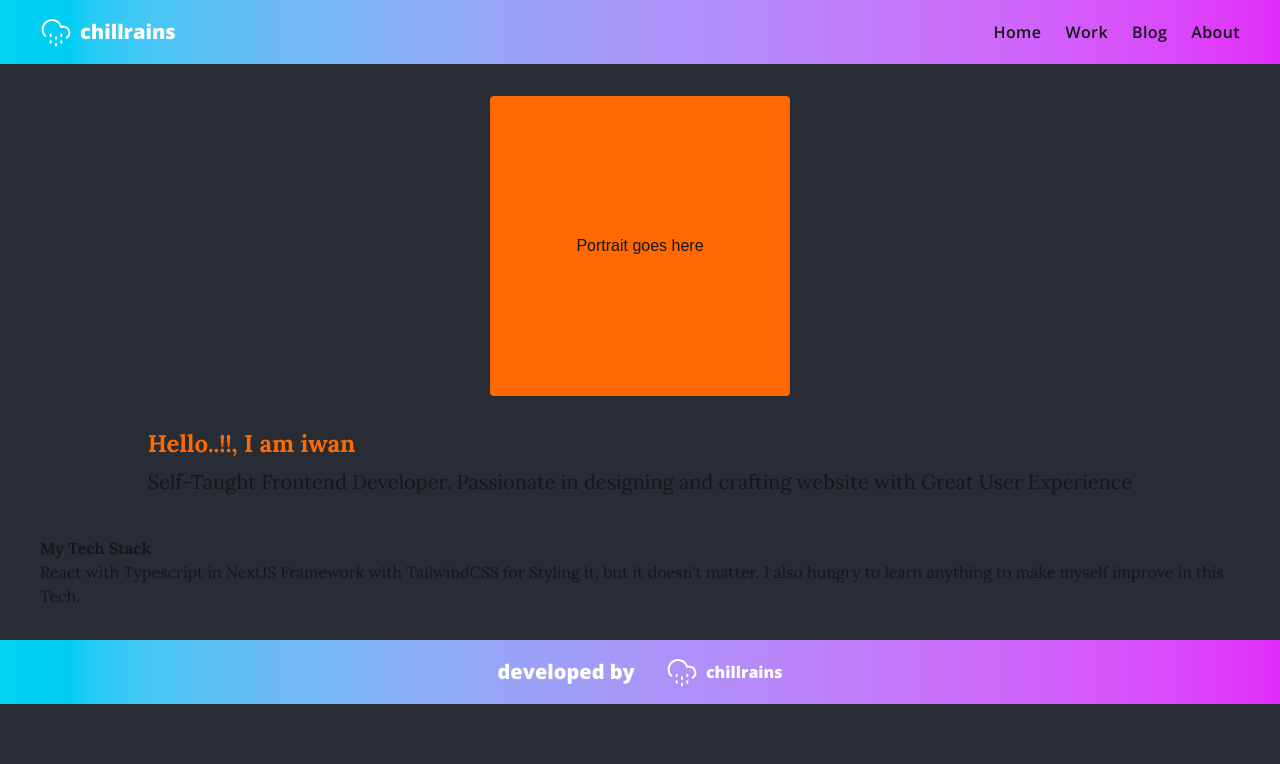
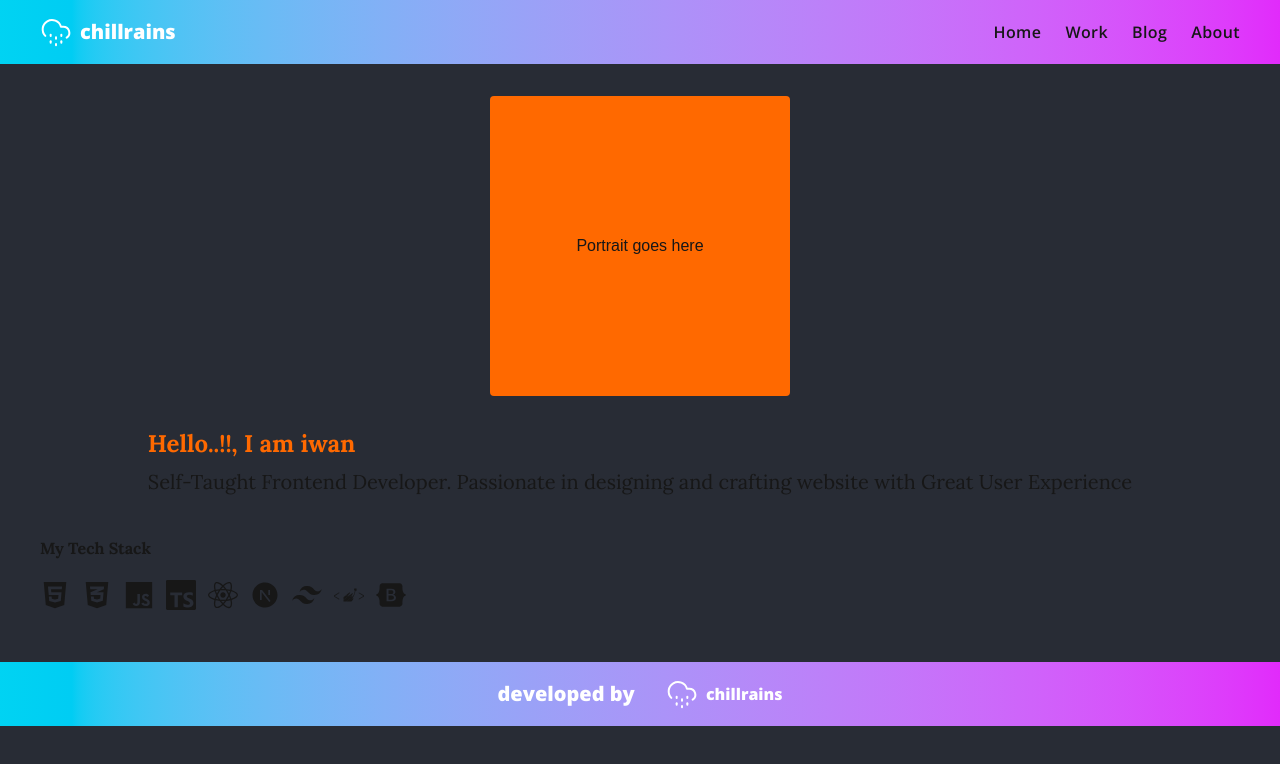
Before and after one commit to lastiwan89/chill_folio, a Next.js app: page / in a window 1280 px wide. Shown: the top 764 px of the page. Built offline with nearby package versions, Linux system fonts and the light colour scheme.

Commit message:
adding tech icon to hero

```diff
--- a/app/page.tsx
+++ b/app/page.tsx
@@ -1,3 +1,8 @@
+import { FaBootstrap, FaCss3Alt, FaHtml5, FaReact } from "react-icons/fa6";
+import { IoLogoJavascript } from "react-icons/io5";
+import { RiNextjsFill, RiTailwindCssFill } from "react-icons/ri";
+import { SiStyledcomponents, SiTypescript } from "react-icons/si";
+
 const Home = () => {
   return (
     <main className="flex flex-col gap-10 px-10 py-8">
@@ -17,11 +22,17 @@ const Home = () => {
       </div>
       <div>
         <h1 className="font-serif font-bold">My Tech Stack</h1>
-        <p className="font-serif">
-          React with Typescript in NextJS Framework with TailwindCSS for Styling
-          it, but it doesn&apos;t matter. I also hungry to learn anything to
-          make myself improve in this Tech.
-        </p>
+        <div className="flex gap-3 py-5">
+          <FaHtml5 size={30} />
+          <FaCss3Alt size={30} />
+          <IoLogoJavascript size={30} />
+          <SiTypescript size={30} />
+          <FaReact size={30} />
+          <RiNextjsFill size={30} />
+          <RiTailwindCssFill size={30} />
+          <SiStyledcomponents size={30} />
+          <FaBootstrap size={30} />
+        </div>
       </div>
     </main>
   );
```
